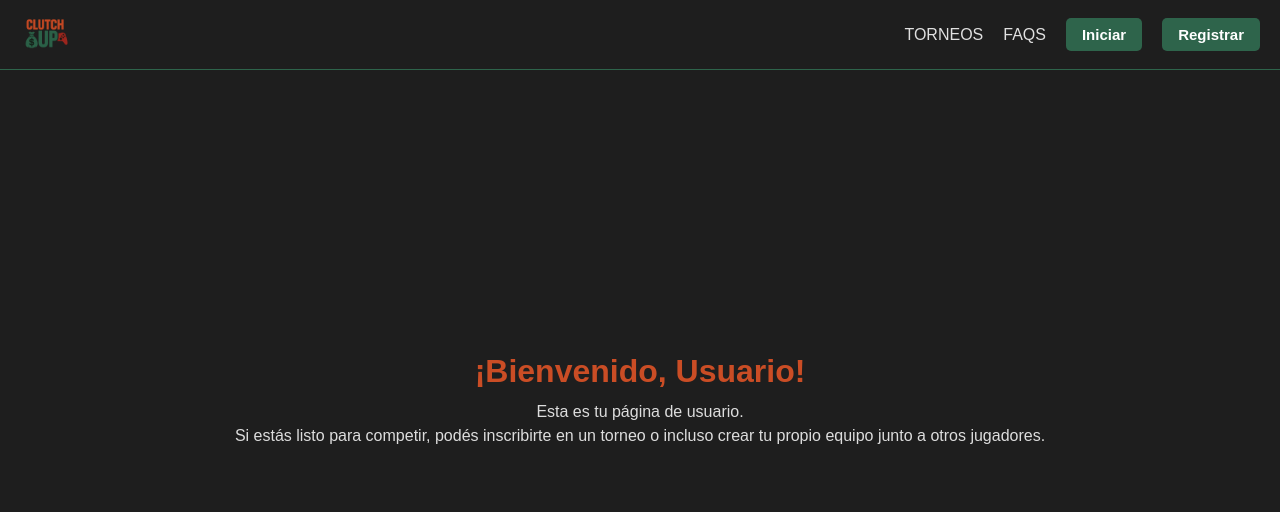
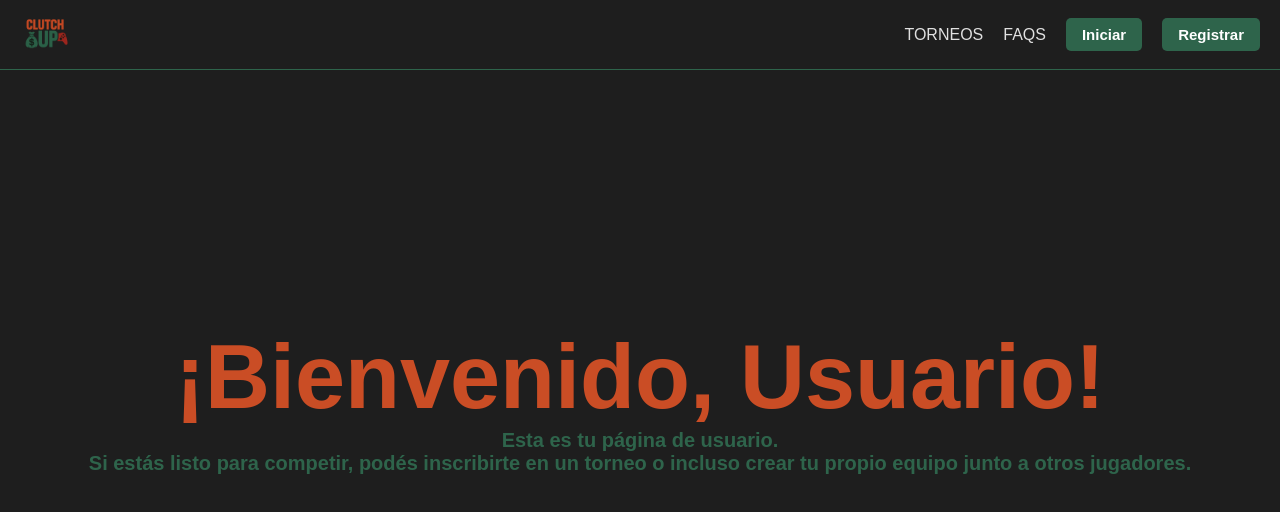
Before and after one commit to Augusto-Lescano/frontend-dsw, a React (Vite) app: page /home in a window 1280 px wide. Shown: the top 512 px of the page. Built offline with nearby package versions, Linux system fonts and the light colour scheme; no server answers.

Commit message:
se arregla texto en home de usuario

```diff
--- a/src/pages/home/userHome.jsx
+++ b/src/pages/home/userHome.jsx
@@ -7,11 +7,11 @@ export default function UserHome() {
 
   return (
     <div className="user-home">
-      <h1>¡Bienvenido, {usuario?.nombre || 'Usuario'}!</h1>
-      <p>
+      <h2>¡Bienvenido, {usuario?.nombre || 'Usuario'}!</h2>
+      <h5>
         Esta es tu página de usuario. <br />
         Si estás listo para competir, podés inscribirte en un torneo o incluso crear tu propio equipo junto a otros jugadores.
-      </p>
+      </h5>
     </div>
   );
 }
--- a/src/pages/torneos/Torneo.jsx
+++ b/src/pages/torneos/Torneo.jsx
@@ -86,22 +86,24 @@ function Torneos() {
                             </div>
                         </div>
 
-                        {/* ⭐ CONTENEDOR DE BOTONES AL FINAL */}
+                        {/* CONTENEDOR DE BOTONES AL FINAL */}
                         <div className="botones-tarjeta">
+                          {(usuario?.rol === 'admin' || usuario?.rol === 'user') && (
                             <button
-                                className={`btnInscribir ${inscripcionLoading === t.id ? 'loading' : ''}`}
-                                onClick={() => handleInscripcion(t.id)}
-                                disabled={inscripcionLoading === t.id}
-                            >
-                                {inscripcionLoading === t.id ? 'Inscribiendo...' : 'Inscribirse'}
+                              className={`btnInscribir ${inscripcionLoading === t.id ? 'loading' : ''}`}
+                              onClick={() => handleInscripcion(t.id)}
+                              disabled={inscripcionLoading === t.id}>
+                              {inscripcionLoading === t.id ? 'Inscribiendo...' : 'Inscribirse'}
                             </button>
+                          )}
 
-                            <button
+                            {usuario?.rol === 'admin' && (
+                              <button
                                 className='btnCrud'
-                                onClick={() => handleActualizarTorneo(t.id)}
-                            >
+                                onClick={() => handleActualizarTorneo(t.id)}>
                                 Actualizar
-                            </button>
+                              </button>
+                            )}
                         </div>
                     </div>
                 ))
```
